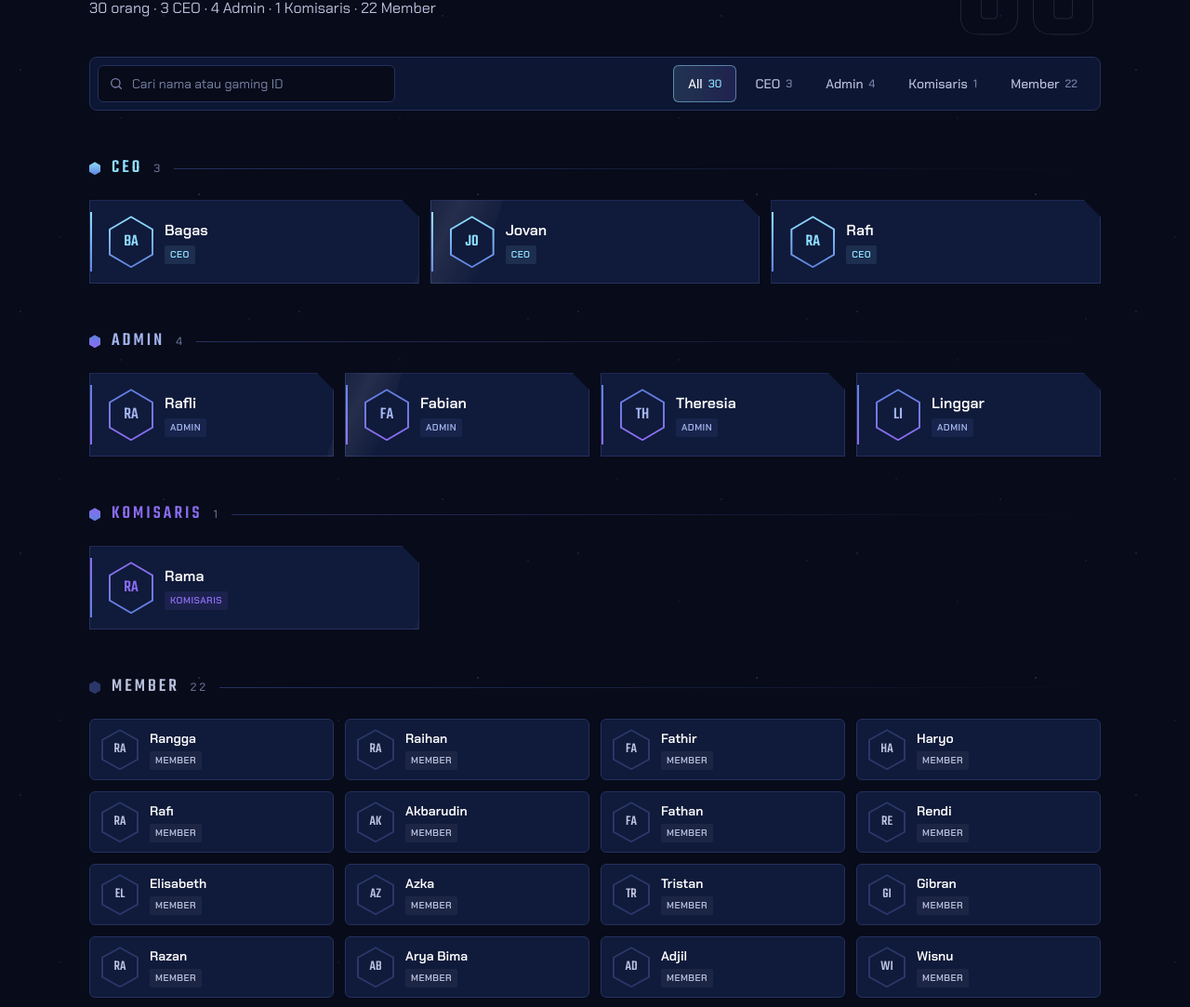
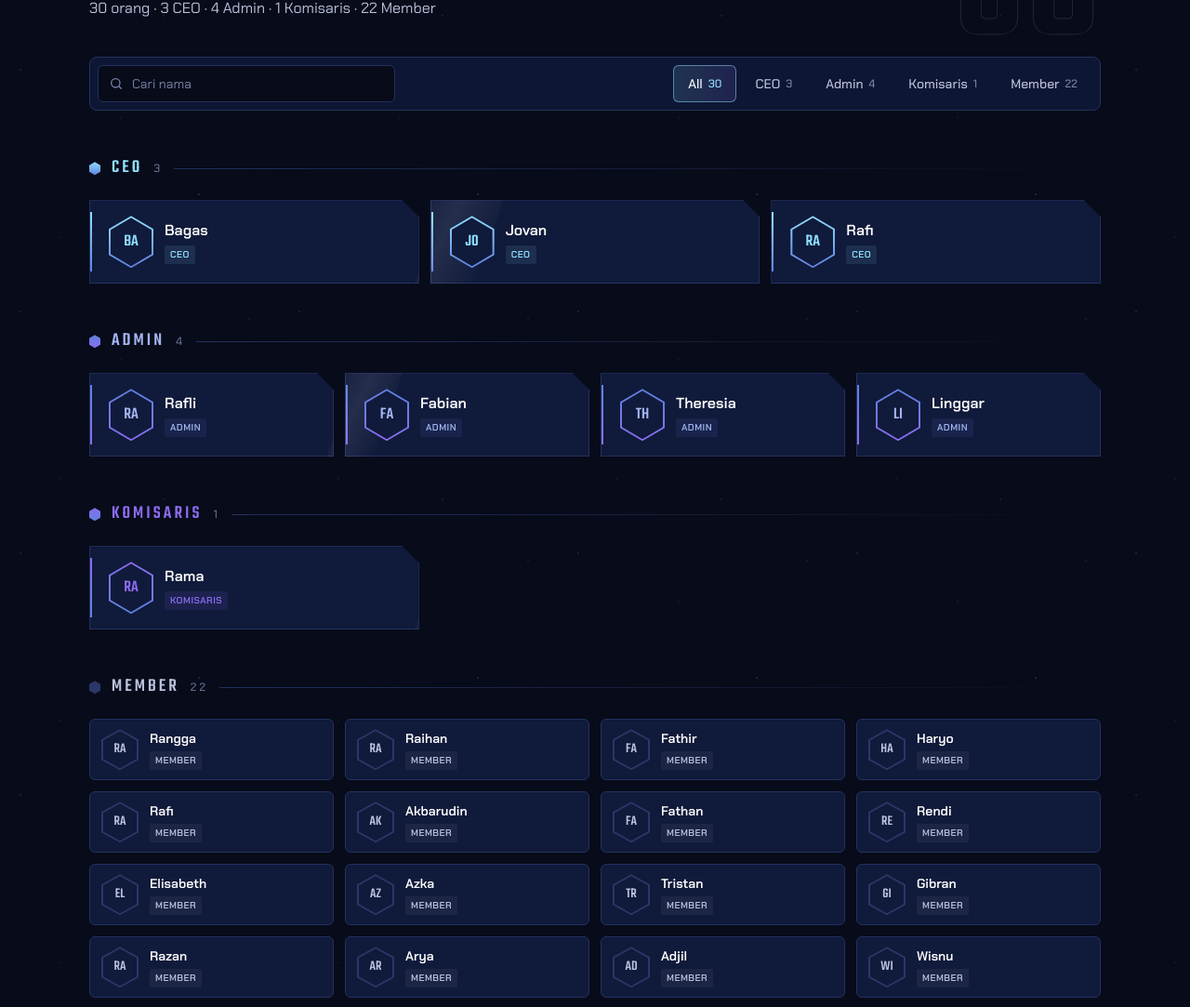
Before and after one commit to rafiakbarmuzaki/web-jaya, a React (Vite) app: page / in a window 1280 px wide. Shown: the part 980-2063 px from the top of the page at 93% size. Built offline with nearby package versions, Linux system fonts and the light colour scheme.

Commit message:
first commit

```diff
--- a/src/components/Members.tsx
+++ b/src/components/Members.tsx
@@ -172,7 +172,7 @@ export function Members() {
               type="search"
               value={query}
               onChange={(e) => setQuery(e.target.value)}
-              placeholder="Cari nama atau gaming ID"
+              placeholder="Cari nama"
               aria-label="Cari member"
               className="h-10 w-full rounded-md border border-line bg-ink pl-9 pr-3 text-sm text-white placeholder:text-mute focus:border-cyan/60 focus:outline-none"
             />
--- a/src/data/members.ts
+++ b/src/data/members.ts
@@ -46,7 +46,7 @@ export const members: Member[] = [
   { name: 'Tristan', role: 'Member' },
   { name: 'Gibran', role: 'Member' },
   { name: 'Razan', role: 'Member' },
-  { name: 'Arya Bima', role: 'Member' },
+  { name: 'Arya', role: 'Member' },
   { name: 'Adjil', role: 'Member' },
   { name: 'Wisnu', role: 'Member' },
   { name: 'Bimo', role: 'Member' },
```
